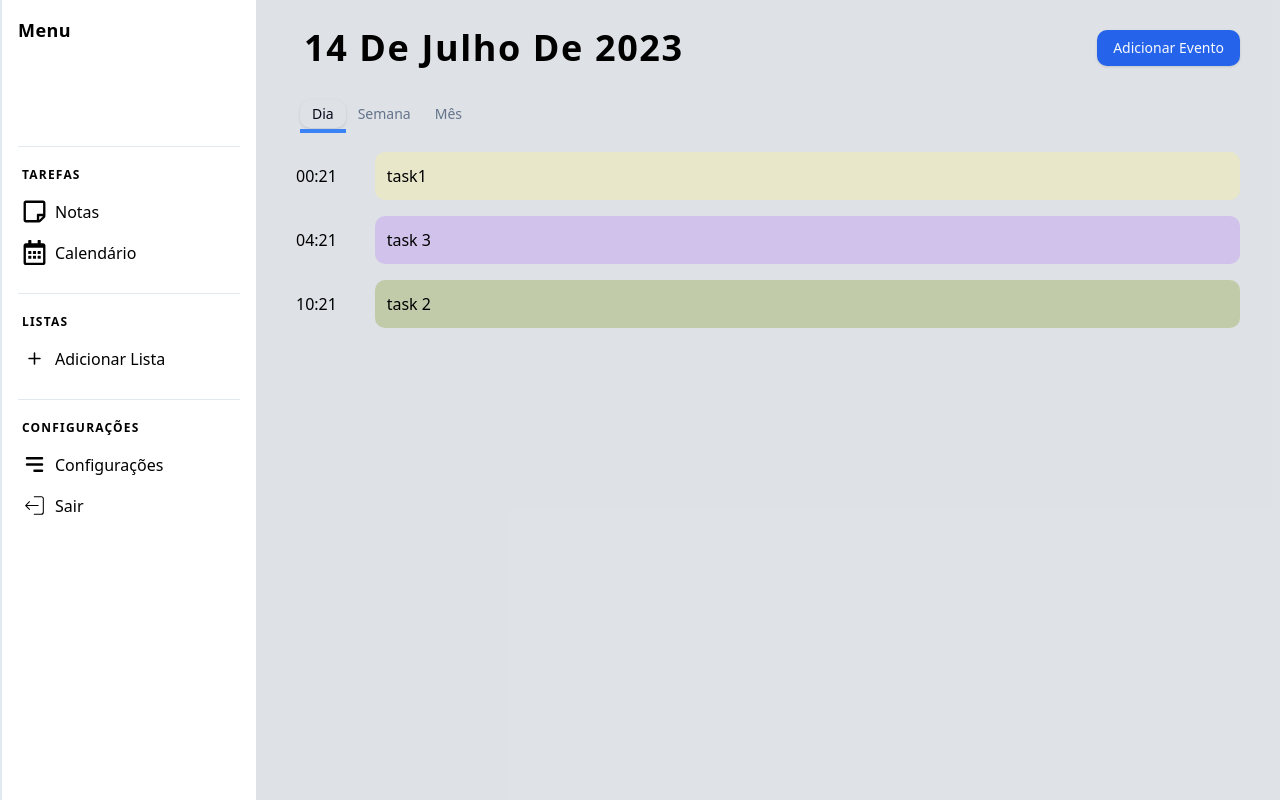
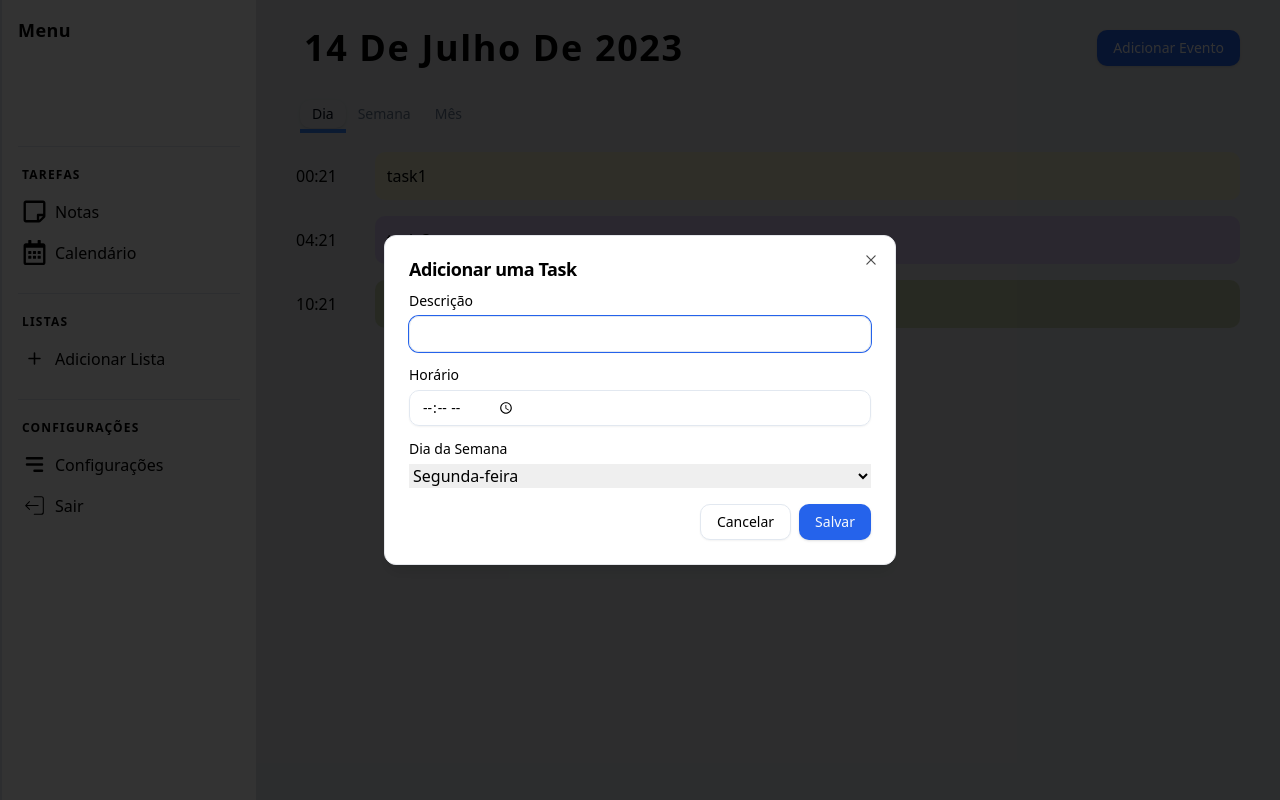
Before and after one commit to yLexter/todo-list, a Next.js app: page /calendar in a window 1280 px wide. Both pictures are taken after a click on the button "Adicionar Evento". Built offline with nearby package versions, Linux system fonts and the light colour scheme.

Commit message:
Começo da criação back end e modals finalizados

```diff
--- /dev/null
+++ b/app/backend/entities.ts
@@ -0,0 +1,48 @@
+export interface INote {
+   id: string;
+   title: string;
+   description: string;
+}
+
+export interface ITask {
+   id: string;
+   date: Date;
+   content: string;
+}
+
+export interface IUser {
+   name: string;
+   password: string;
+   notes: INote[];
+   tasks: ITask[];
+}
+
+export interface IUserRepository {
+   getUsers(): IUser[];
+   getUserById(id: string): IUser | undefined;
+   createUser(user: IUser): void;
+   uptadeUser(idOldUser: string, newUser: IUser): void;
+   deleteUser(id: string): void;
+}
+
+export interface ITaskManager {
+   createTask(task: ITask): void;
+   getTaskById(id: string): ITask | undefined;
+   getAllTasks(): ITask[];
+   updateTask(id: string, updatedTask: ITask): void;
+   deleteTask(id: string): void;
+}
+
+export interface INoteManager {
+   createNote(note: INote): void;
+   getNoteById(id: string): INote | undefined;
+   getAllNotes(): INote[];
+   updateNote(id: string, updatedNote: INote): void;
+   deleteNote(id: string): void;
+}
+
+export interface IDataRepository {
+   tasks: ITaskManager;
+   notes: INoteManager;
+   user: IUserRepository;
+}
--- /dev/null
+++ b/app/backend/index.ts
@@ -0,0 +1,2 @@
+export * from "./entities";
+export * from "./useCases";
--- /dev/null
+++ b/app/backend/useCases.ts
@@ -0,0 +1,14 @@
+import {
+   IDataRepository,
+   INoteManager,
+   ITaskManager,
+   IUserRepository,
+} from "./";
+
+export class DataRepository implements IDataRepository {
+   constructor(
+      public readonly tasks: ITaskManager,
+      public readonly notes: INoteManager,
+      public readonly user: IUserRepository
+   ) {}
+}
--- a/app/calendar/page.tsx
+++ b/app/calendar/page.tsx
@@ -1,4 +1,4 @@
-import React, { useState } from "react";
+import React from "react";
 import TitleOption from "../../components/utils/UI/TitleOption";
 import { ITask } from "@/entities/interfaces";
 import TabDay from "./TabDay";
@@ -6,9 +6,8 @@ import TabWeek from "./TabWeek";
 import TabMonth from "./TabMonth";
 import LayoutProvider from "../LayoutProvider";
 import { Button } from "@/components/ui/button";
-import { MdNavigateNext } from "react-icons/md";
-import { MdNavigateBefore } from "react-icons/md";
 import { Tabs, TabsContent, TabsList, TabsTrigger } from "@/components/ui/tabs";
+import ModallAddTask from "@/components/modals/ModalAddTask";
 
 interface IPropCalendar {}
 
@@ -49,7 +48,10 @@ export default function Page({}: IPropCalendar) {
       <LayoutProvider className="px-10 pt-5 bg-gray-300/70">
          <div className="flex justify-between items-center gap-2 mb-5">
             <TitleOption title={dateToString} />
-            <Button>Adicionar Evento</Button>
+
+            <ModallAddTask>
+               <Button>Adicionar Evento</Button>
+            </ModallAddTask>
          </div>
 
          <Tabs defaultValue="day" className="w-full">
--- a/components/modals/ModalAddNote.tsx
+++ b/components/modals/ModalAddNote.tsx
@@ -11,13 +11,41 @@ import {
 import { Label } from "../ui/label";
 import { Input } from "../ui/input";
 import { Button } from "../ui/button";
+import { z } from "zod";
+import { useForm } from "react-hook-form";
+import { zodResolver } from "@hookform/resolvers/zod";
 
 type IPropAddNote = {
    children: React.ReactNode;
    classTigger?: string;
 };
 
+const schema = z.object({
+   title: z.string().nonempty("O título é obrigatório."),
+   description: z.string().nonempty("A descrição é obrigatória."),
+   schedule: z
+      .string()
+      .regex(/^\d{2}:\d{2}$/, "Por favor, insira um horário válido (HH:mm)."),
+   date: z.date().refine((date) => date <= new Date(), {
+      message: "A data precisa estar no futuro.",
+   }),
+});
+
+type FormData = z.infer<typeof schema>;
+
 export default function ModalAddNote({ children, classTigger }: IPropAddNote) {
+   const {
+      register,
+      handleSubmit,
+      formState: { errors },
+   } = useForm<FormData>({
+      resolver: zodResolver(schema),
+   });
+
+   const onSubmit = (data: FormData) => {
+      console.log(data);
+   };
+
    return (
       <>
          <Dialog>
@@ -27,22 +55,32 @@ export default function ModalAddNote({ children, classTigger }: IPropAddNote) {
                   <DialogTitle>Adicionar uma Nota</DialogTitle>
                </DialogHeader>
 
-               <form action="">
+               <form onSubmit={handleSubmit(onSubmit)}>
                   <div className="flex flex-col gap-y-2 mb-4">
                      <Label htmlFor="title">Título</Label>
-                     <Input id="titçe" />
+                     <Input id="title" {...register("title")} />
+                     {errors.title && <span>{errors.title.message}</span>}
                   </div>
                   <div className="flex flex-col gap-y-2 mb-4">
                      <Label htmlFor="description">Descrição</Label>
-                     <Input id="description" />
+                     <Input id="description" {...register("description")} />
+                     {errors.description && (
+                        <span>{errors.description.message}</span>
+                     )}
                   </div>
                   <div className="flex flex-col gap-y-2 mb-4">
                      <Label htmlFor="date">Data</Label>
-                     <Input id="date" type="date" />
+                     <Input id="date" type="date" {...register("date")} />
+                     {errors.date && <span>{errors.date.message}</span>}
                   </div>
                   <div className="flex flex-col gap-y-2 mb-4">
                      <Label htmlFor="schedule">Horário</Label>
-                     <Input id="schedule" type="time" />
+                     <Input
+                        id="schedule"
+                        type="time"
+                        {...register("schedule")}
+                     />
+                     {errors.schedule && <span>{errors.schedule.message}</span>}
                   </div>
 
                   <DialogFooter>
--- /dev/null
+++ b/components/modals/ModalAddTask.tsx
@@ -0,0 +1,106 @@
+"use client";
+
+import { useForm } from "react-hook-form";
+import { zodResolver } from "@hookform/resolvers/zod";
+import { z } from "zod";
+import { Label } from "../ui/label";
+import { Input } from "../ui/input";
+import { Button } from "../ui/button";
+import {
+   Dialog,
+   DialogContent,
+   DialogDescription,
+   DialogFooter,
+   DialogHeader,
+   DialogTitle,
+   DialogTrigger,
+} from "@/components/ui/dialog";
+import React from "react";
+
+const schema = z.object({
+   description: z.string().nonempty("A descrição é obrigatória."),
+   time: z
+      .string()
+      .regex(/^\d{2}:\d{2}$/, "Por favor, insira um horário válido (HH:mm)."),
+   dayOfWeek: z.enum([
+      "Segunda-feira",
+      "Terça-feira",
+      "Quarta-feira",
+      "Quinta-feira",
+      "Sexta-feira",
+      "Sábado",
+      "Domingo",
+   ]),
+});
+
+type TModalAddTask = {
+   className?: string;
+   children: React.ReactNode;
+};
+
+type TTaskSchema = z.infer<typeof schema>;
+
+export default function ModalAddTask({ className, children }: TModalAddTask) {
+   const {
+      register,
+      handleSubmit,
+      formState: { errors },
+   } = useForm<TTaskSchema>({
+      resolver: zodResolver(schema),
+   });
+
+   const onSubmit = (data: TTaskSchema) => {
+      console.log(data);
+   };
+
+   return (
+      <Dialog>
+         <DialogTrigger asChild>{children}</DialogTrigger>
+         <DialogContent className={className}>
+            <DialogHeader>
+               <DialogTitle>Adicionar uma Task</DialogTitle>
+            </DialogHeader>
+
+            <form onSubmit={handleSubmit(onSubmit)}>
+               <div className="flex flex-col gap-y-2 mb-4">
+                  <Label htmlFor="description">Descrição</Label>
+                  <Input id="description" {...register("description")} />
+                  {errors.description && (
+                     <span>{errors.description.message}</span>
+                  )}
+               </div>
+               <div className="flex flex-col gap-y-2 mb-4">
+                  <Label htmlFor="time">Horário</Label>
+                  <Input id="time" type="time" {...register("time")} />
+                  {errors.time && <span>{errors.time.message}</span>}
+               </div>
+
+               <div className="flex flex-col gap-y-2 mb-4">
+                  <Label htmlFor="dayOfWeek">Dia da Semana</Label>
+
+                  <select id="dayOfWeek" {...register("dayOfWeek")}>
+                     <option disabled value="">
+                        Selecione Um Dia...
+                     </option>
+                     <option value="Segunda-feira">Segunda-feira</option>
+                     <option value="Terça-feira">Terça-feira</option>
+                     <option value="Quarta-feira">Quarta-feira</option>
+                     <option value="Quinta-feira">Quinta-feira</option>
+                     <option value="Sexta-feira">Sexta-feira</option>
+                     <option value="Sábado">Sábado</option>
+                     <option value="Domingo">Domingo</option>
+                  </select>
+                  {errors.dayOfWeek && <span>{errors.dayOfWeek.message}</span>}
+               </div>
+               <DialogFooter>
+                  <DialogTrigger asChild>
+                     <Button variant="outline">Cancelar</Button>
+                  </DialogTrigger>
+
+                  <Button type="submit">Salvar</Button>
+               </DialogFooter>
+            </form>
+         </DialogContent>
+      </Dialog>
+   );
+}
```
Also changed, not shown: app/backend/services.ts (added).
